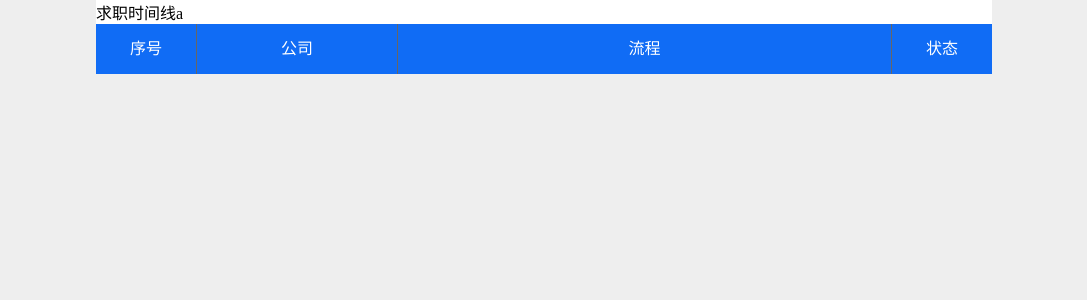
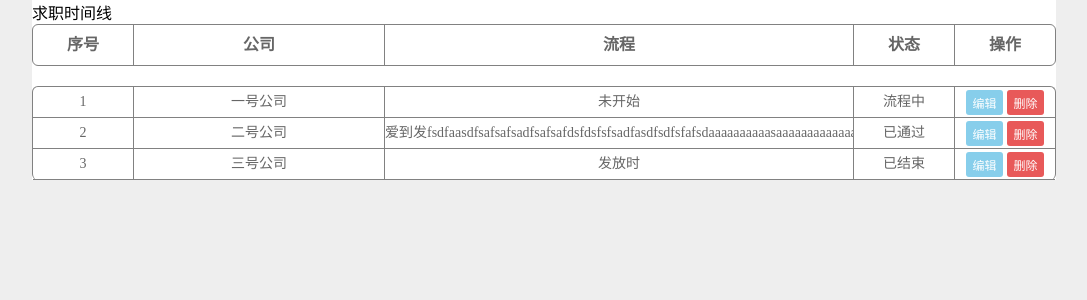
Before and after one commit to Elooer/job-recorder, a React (Vite) app: page / in a window 1280 px wide. Shown: the top 300 px of the page, without its empty margins (96-1183 px from the left). Built offline with nearby package versions, Linux system fonts and the light colour scheme.

Commit message:
完成基本布局

```diff
--- a/src/App.less
+++ b/src/App.less
@@ -3,7 +3,21 @@ body {
 }
 
 .container {
-  width: 70vw;
+  width: 80vw;
   margin: 0 auto;
   background-color: #fff;
 }
+
+::-webkit-scrollbar {
+  width: 0;
+  height: 3px;
+  position: absolute;
+}
+
+::-webkit-scrollbar-thumb {
+  background-color: #a0a09f;
+}
+
+::-webkit-scrollbar-track {
+  background-color: #fff;
+}
--- a/src/components/head/index.tsx
+++ b/src/components/head/index.tsx
@@ -4,7 +4,7 @@ import './index.less'
 const Head: React.FC = () => {
   return (
     <>
-      <div className="">求职时间线a</div>
+      <div className="">求职时间线</div>
     </>
   )
 }
--- /dev/null
+++ b/src/components/modal/index.less
@@ -0,0 +1,11 @@
+#modal {
+  position: fixed;
+  top: 50%;
+  left: 50%;
+  transform: translate(-50%, -50%);
+  width: 300px;
+  height: 200px;
+  background-color: #fff;
+  border: 1px solid #ccc;
+  padding: 20px;
+}
--- /dev/null
+++ b/src/components/modal/index.tsx
@@ -0,0 +1,18 @@
+import { useState, useEffect } from 'react'
+import './index.less'
+
+interface Props {
+  open: any
+}
+
+const Modal = (props: Props) => {
+  const [isOpen, setIsOpen] = useState(true)
+  useEffect(() => {
+    setIsOpen(props.open)
+  }, [props])
+  return <>
+    {isOpen && <div id="modal"></div>}
+  </>
+}
+
+export default Modal
--- /dev/null
+++ b/src/components/table/components/table-item/index.less
@@ -0,0 +1,63 @@
+.item-box {
+    display: flex;
+    justify-content: space-between;
+    height: 30px;
+    line-height: 30px;
+    color: #666;
+    border-bottom: 1px solid #818181;
+
+    .id {
+        width: 100px;
+        text-align: center;
+        border-right: 1px solid #818181;
+    }
+
+    .company {
+        width: 250px;
+        text-align: center;
+        border-right: 1px solid #818181;
+    }
+
+    .process {
+        flex: 1;
+        text-align: center;
+        border-right: 1px solid #818181;
+        white-space: nowrap;
+        overflow: auto;
+    }
+
+    .state {
+        width: 100px;
+        text-align: center;
+        border-right: 1px solid #818181;
+    }
+
+    .operation {
+        display: flex;
+        justify-content: space-around;
+        align-items: center;
+        width: 100px;
+        text-align: center;
+
+        .edit,
+        .delete {
+            border: 0;
+            color: #fff;
+            height: 25px;
+            border-radius: 3px;
+            font-size: 12px;
+            cursor: pointer;
+        }
+
+        .edit {
+            background-color: skyblue;
+            margin-right: 2px;
+            margin-left: 10px;
+        }
+
+        .delete {
+            background-color: #e53e3edb;
+            margin-right: 10px;
+        }
+    }
+}
--- /dev/null
+++ b/src/components/table/components/table-item/index.tsx
@@ -0,0 +1,49 @@
+import { useState } from 'react'
+import './index.less'
+import Modal from '../../../modal'
+
+export enum State {
+    process = '流程中',
+    sucess = '已通过',
+    fail = '已结束'
+}
+
+interface Props {
+    dataSource: {
+        id: number
+        company: string
+        process: string
+        state: State
+    }
+}
+
+const TableItem = (props: Props) => {
+    const { dataSource } = props
+    const [isOpen, setIsOpen] = useState(false)
+
+
+    const editMethod = () => {
+        setIsOpen(!isOpen)
+    }
+
+    const deleteMethod = () => {
+
+    }
+    return (
+        <>
+            <div className='item-box'>
+                <div className="id">{dataSource.id}</div>
+                <div className="company">{dataSource.company}</div>
+                <div className="process">{dataSource.process}</div>
+                <div className="state">{dataSource.state}</div>
+                <div className="operation">
+                    <button className='edit' onClick={editMethod}>编辑</button>
+                    <button className='delete' onClick={deleteMethod}>删除</button>
+                </div>
+            </div>
+            <Modal open={isOpen} />
+        </>
+    )
+}
+
+export default TableItem
--- a/src/components/table/index.less
+++ b/src/components/table/index.less
@@ -1,35 +1,52 @@
 .t-head {
   display: flex;
   justify-content: space-between;
-  height: 50px;
-  line-height: 50px;
-  background-color: #106cf5;
-  color: #fff;
+  height: 40px;
+  line-height: 40px;
+  border: 1px solid #818181;
+  border-radius: 6px;
+  color: #666;
+  font-weight: 600;
 
   .id {
     width: 100px;
     text-align: center;
-    border-right: 1px solid #666;
+    border-right: 1px solid #818181;
   }
 
   .company {
-    width: 200px;
+    width: 250px;
     text-align: center;
-    border-right: 1px solid #666;
+    border-right: 1px solid #818181;
   }
 
   .process {
     flex: 1;
     text-align: center;
+    border-right: 1px solid #818181;
+    overflow-x: s;
   }
 
   .state {
     width: 100px;
     text-align: center;
-    border-left: 1px solid #666;
+    border-right: 1px solid #818181;
   }
 
-  // .id,.process,.state {
-  //   border: 1px solid #000;
-  // }
+  .operation {
+    width: 100px;
+    text-align: center;
+  }
+
 }
+
+.t-body {
+  border: 1px solid #818181;
+  border-radius: 6px;
+  margin-top: 20px;
+}
+
+.t-body:last-child {
+  border-bottom: 0;
+  font-size: 14px;
+}
--- a/src/components/table/index.tsx
+++ b/src/components/table/index.tsx
@@ -1,20 +1,28 @@
 import React from 'react'
 import './index.less'
+import TableItem from './components/table-item'
+import { State } from './components/table-item'
 
 const list = [
   {
-    time: '2.11',
-    title: '投递',
+    id: 1,
+    company: '一号公司',
+    process: '未开始',
+    state: State.process,
   },
   {
-    time: '2.11',
-    title: '投递',
-  },
-  {
-    time: '2.11',
-    title: '投递',
+    id: 2,
+    company: '二号公司',
+    process: '爱到发fsdfaasdfsafsafsadfsafsafdsfdsfsfsadfasdfsdfsfafsdaaaaaaaaaasaaaaaaaaaaaaaaaaaaaaaaaaaaaaa烧发烧',
+    state: State.sucess,
+  }, {
+    id: 3,
+    company: '三号公司',
+    process: '发放时',
+    state: State.fail,
   },
 ]
+
 
 const Table: React.FC = () => {
   return (
@@ -24,6 +32,12 @@ const Table: React.FC = () => {
         <div className="company">公司</div>
         <div className="process">流程</div>
         <div className="state">状态</div>
+        <div className="operation">操作</div>
+      </div>
+      <div className="t-body">
+        {list.map(item => {
+          return <TableItem dataSource={item} key={item.id} />
+        })}
       </div>
     </>
   )
```
